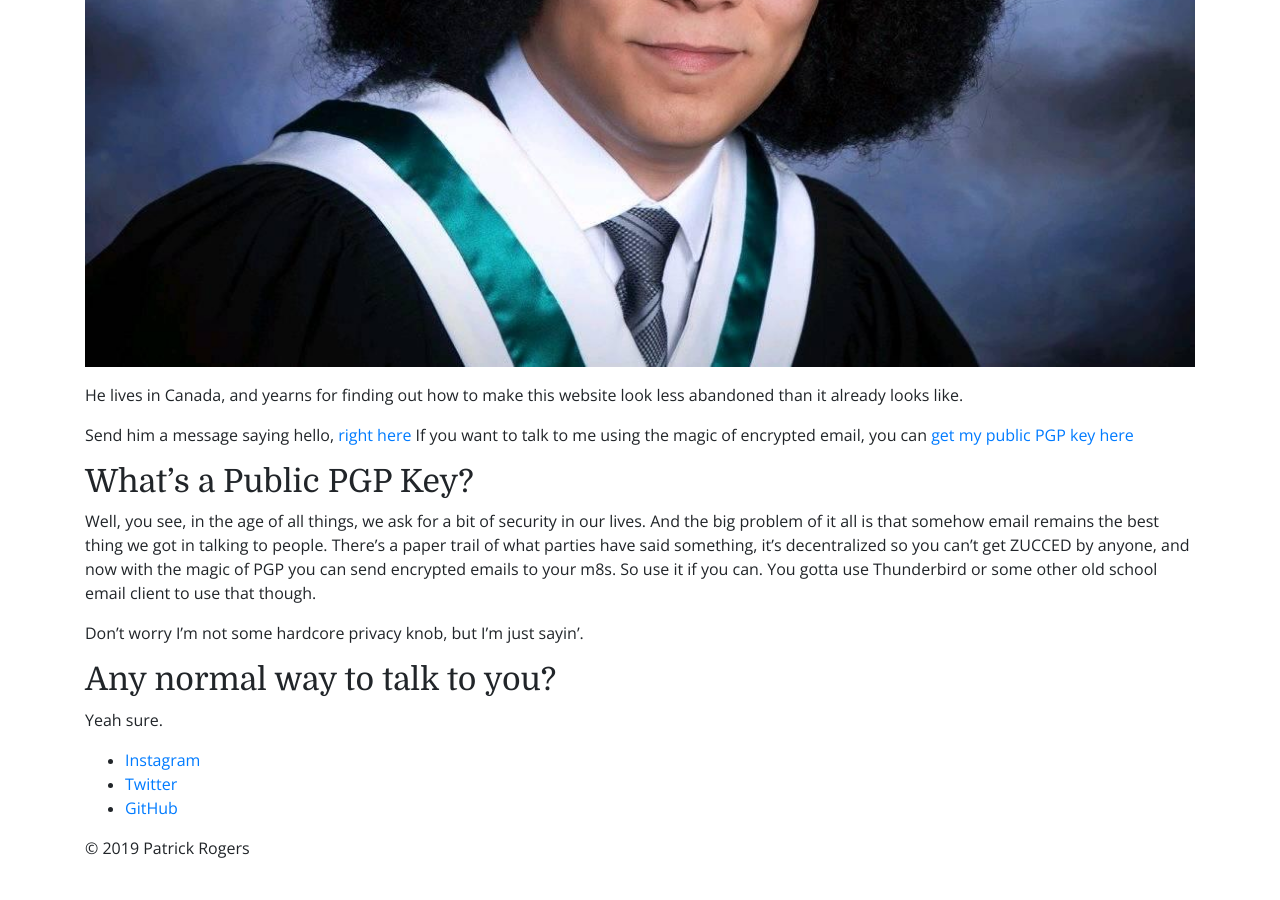
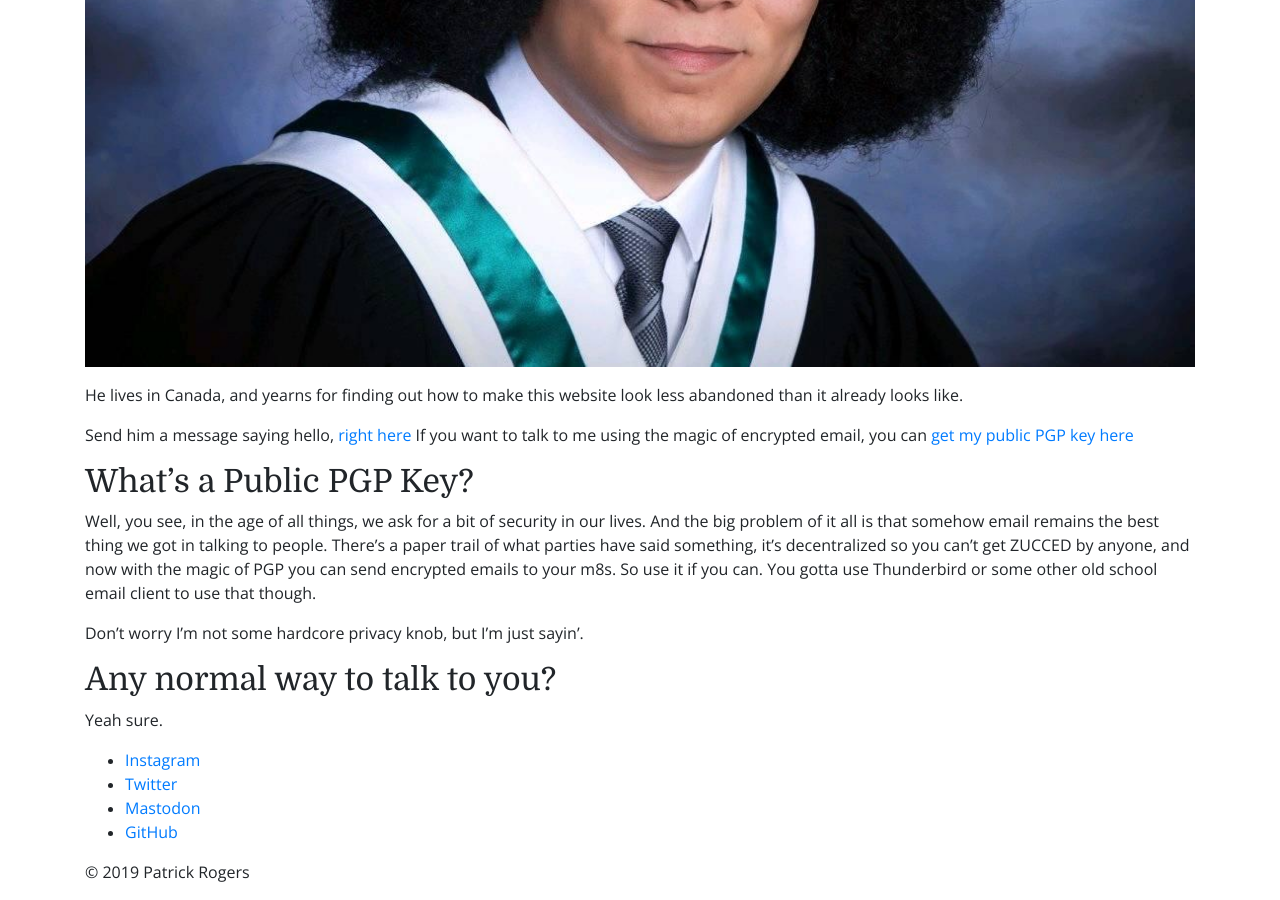
Before and after one commit to CoWinkKeyDinkInc/CoWinkKeyDinkInc.github.io, a Jekyll site: the page built from about.md, in a window 1280 px wide and 900 px high, scrolled down 708 px. Built offline with Jekyll 4.4.1, drawn with Linux system fonts in a browser that asks for light colours; nearby versions of some CDN libraries; before the commit the page ends 1584 px from its top, so only the background shows below that.

Commit message:
add Mastodon link

```diff
--- a/about.md
+++ b/about.md
@@ -28,4 +28,5 @@ Don't worry I'm not some hardcore privacy knob, but I'm just sayin'.
 Yeah sure.
  - [Instagram](https://instagram.com/patricktherogers)
  - [Twitter](https://twitter.com/cowinkkeydink)
+ - <a rel="me" href="https://mst.thewebzone.net/@patrick">Mastodon</a>
  - [GitHub](https://github.com/cowinkkeydinkinc)
```
